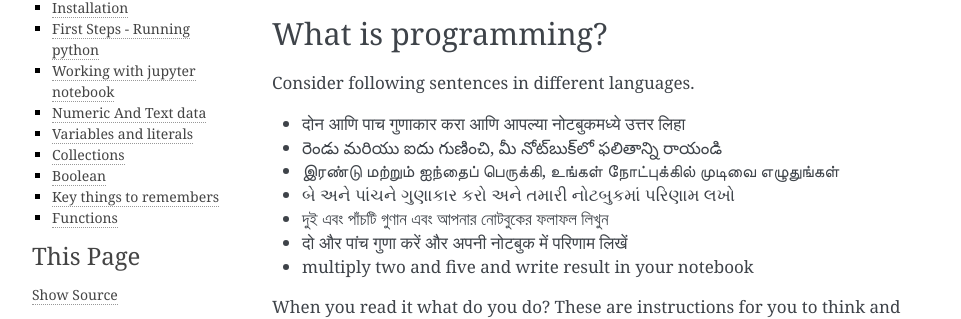
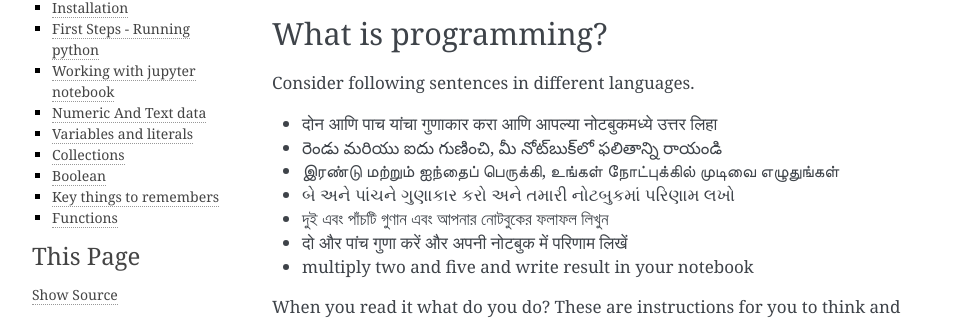
Before and after one commit to vikipedia/python-trainings, a Sphinx documentation site: the page built from online_course/source/module1/day1.rst, in a window 1280 px wide and 900 px high. Shown: the part 160-479 px from the top of the window, without its empty margins (148-1109 px from the left). Built offline with Sphinx 7.4.7, drawn with Linux system fonts in a browser that asks for light colours.

Commit message:
for day1

```diff
--- a/online_course/source/module1/day1.rst
+++ b/online_course/source/module1/day1.rst
@@ -6,7 +6,7 @@ What is programming?
 
 Consider following sentences in different languages.
 
-- दोन आणि पाच गुणाकार करा आणि आपल्या नोटबुकमध्ये उत्तर लिहा
+- दोन आणि पाच यांचा गुणाकार करा आणि आपल्या नोटबुकमध्ये उत्तर लिहा
 - రెండు మరియు ఐదు గుణించి, మీ నోట్‌బుక్‌లో ఫలితాన్ని రాయండి
 - இரண்டு மற்றும் ஐந்தைப் பெருக்கி, உங்கள் நோட்புக்கில் முடிவை எழுதுங்கள்
 - બે અને પાંચને ગુણાકાર કરો અને તમારી નોટબુકમાં પરિણામ લખો
```
